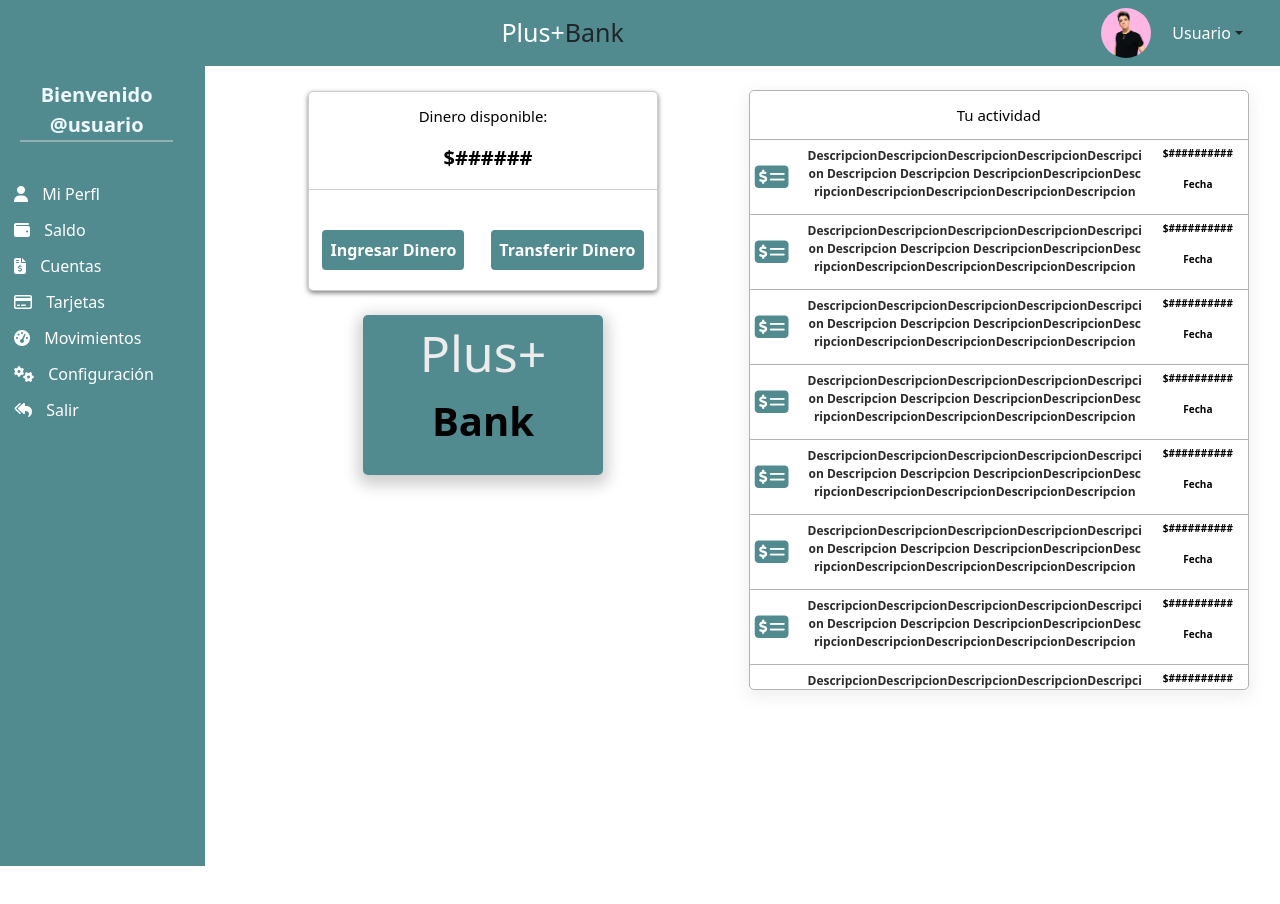
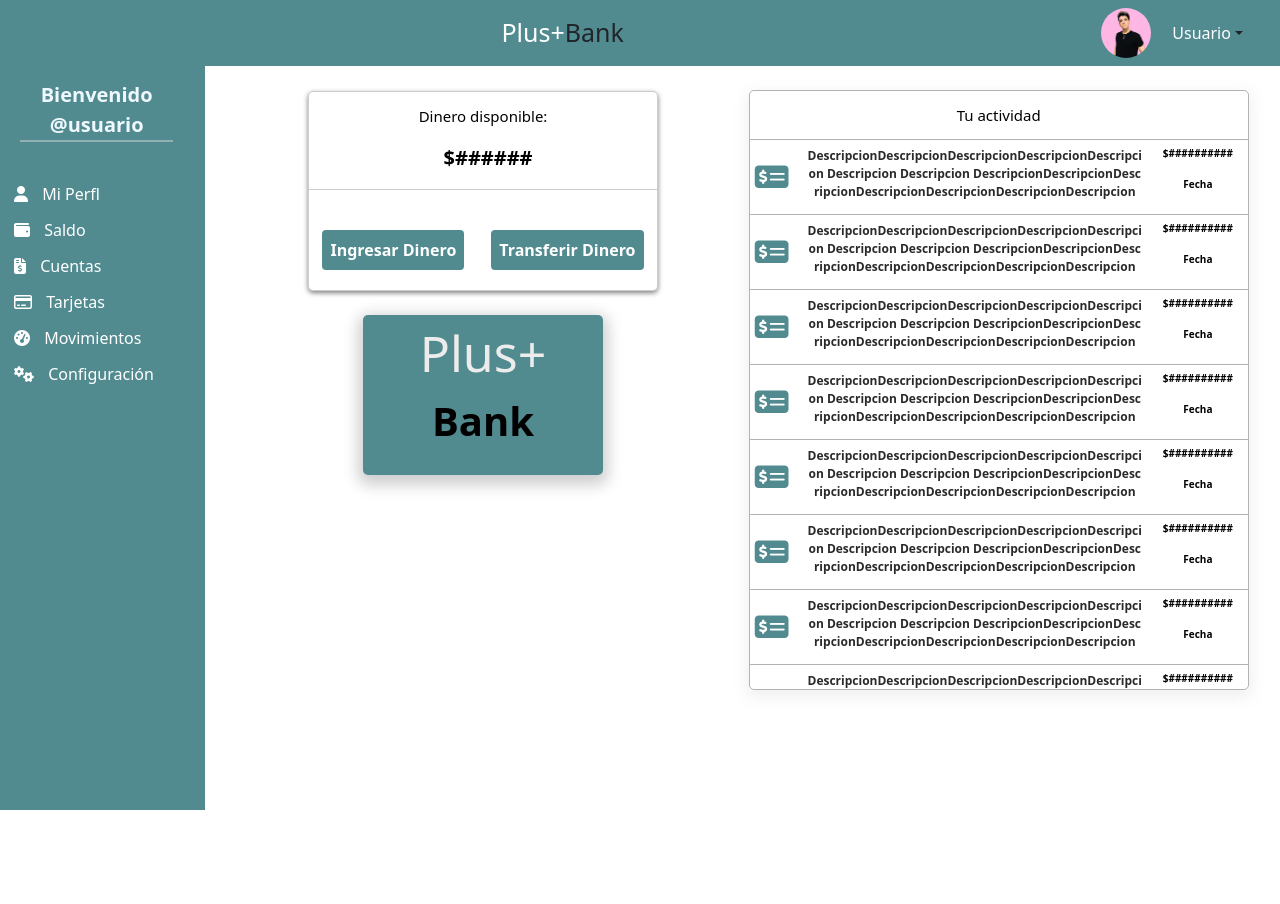
Before and after one commit to leandroheliz/Equipo42IDForIdeas, a React (Create React App) app: page /homebanking in a window 1280 px wide. Shown: the top 904 px of the page. Before the commit the page ends 866 px from the top, so only its background shows below. Built offline with nearby package versions, Linux system fonts and the light colour scheme.

Commit message:
dashboard

```diff
--- a/src/Components/SidebarHomebanking.js
+++ b/src/Components/SidebarHomebanking.js
@@ -27,9 +27,11 @@ const SidebarHomebanking = () => {
     <Link to="/" className="text-decoration-none text-white">
       <i className="fas fa-cogs"></i> Configuración
     </Link>
+    <div className="salir p-4">
     <Link to="/" className="text-decoration-none text-white">
       <i class="fas fa-reply-all"></i> Salir
     </Link>
+    </div>
   </div>
 </div>
 </div>
--- a/src/index.css
+++ b/src/index.css
@@ -51,7 +51,7 @@ body::-webkit-scrollbar-thumb {
 .sidebar {
   background-color: RGB(81, 139, 144);
   color: white;
-  height: 100vh;
+  height: 93vh;
   width: 230px;
 }
 
@@ -293,3 +293,7 @@ p {
 .avatarPerfil{
   max-width: 50px;
 }
+
+.salir{
+  margin-top: 495px;
+}
```
